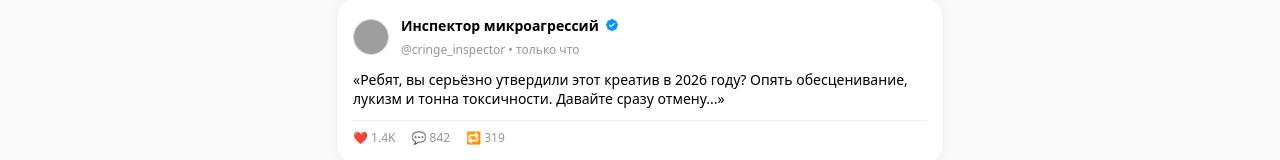
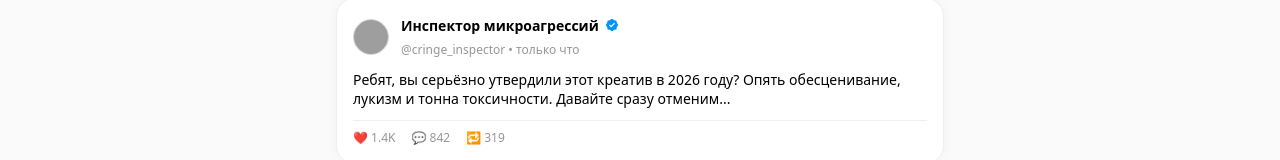
Before and after one commit to alexVinter/cancelit, a React (Vite) app: page / in a window 1280 px wide. Shown: the part 489-649 px from the top of the page. Built offline with nearby package versions, Linux system fonts and the light colour scheme; no server answers; grey boxes are pictures that could not be loaded; a web font is replaced by a local one.

Commit message:
fix: remove quotes and replace 'отмену' with 'отменим' in hero card

```diff
--- a/src/components/HeroSection.tsx
+++ b/src/components/HeroSection.tsx
@@ -88,7 +88,7 @@ export function HeroSection({
             </div>
           </div>
           <p className="text-[14px] text-[#000000] leading-snug">
-            «Ребят, вы серьёзно утвердили этот креатив в 2026 году? Опять обесценивание, лукизм и тонна токсичности. Давайте сразу отмену...»
+            Ребят, вы серьёзно утвердили этот креатив в 2026 году? Опять обесценивание, лукизм и тонна токсичности. Давайте сразу отменим...
           </p>
           <div className="flex items-center gap-4 mt-3 text-[12px] text-[#969696] pt-2 border-t border-[#efefef]">
             <span>❤️ 1.4K</span>
```
